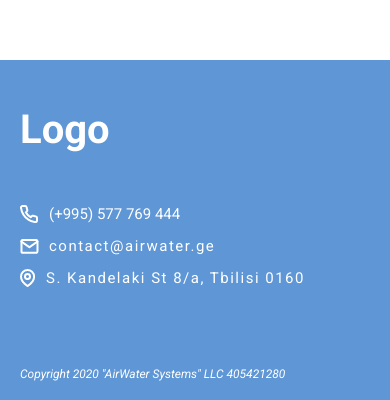
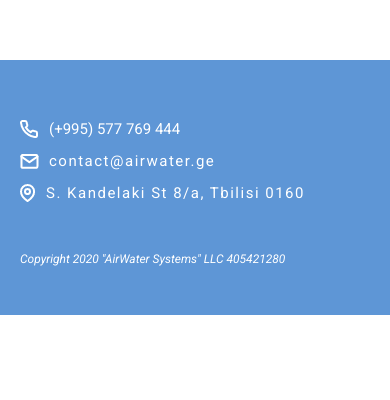
Before and after one commit to temito93/airwaters, a website: page index.html in a window 390 px wide. Shown: the part 3014-3414 px from the top of the page. After the commit the page ends 3329 px from the top, so only its background shows below. Drawn offline with nearby package versions, Linux system fonts and the light colour scheme; animation ran at ten frames a second.

Commit message:
updated footer

```diff
--- a/index.html
+++ b/index.html
@@ -181,8 +181,8 @@
 <footer>
     <div class="footer-container">
         <div class="footer-wrapper">
-            <div class="footer-logo">
-                <a class="footer-logo-a" href="index.html"> Logo </a>
+            <div class="footer-cop">
+                Copyright 2020 "AirWater Systems" LLC 405421280
             </div>
             <div class="footer-info">
                 <div class="footer-phone">
@@ -201,9 +201,7 @@
                 </div>
             </div>
         </div>
-        <div class="footer-cop">
-            Copyright 2020 "AirWater Systems" LLC 405421280
-        </div>
+
 
 
     </div>
--- a/scss/modules/private.scss
+++ b/scss/modules/private.scss
@@ -373,12 +373,7 @@
 
     }
 
-    // footer logo
-    %footer-logo-par {
-        color: 	#fff;
-        font-weight: bolder;
-        font-size: $p-40;
-    }
+
 
     // animation parameters
     %animation-bottom {
--- a/scss/site/footer.scss
+++ b/scss/site/footer.scss
@@ -2,10 +2,7 @@
 
     @extend %footer-par;
     .footer-container {
-        @media (max-width: 900px) {
-            display: flex;
-            flex-direction: column;
-        }
+
         @extend  %f-container-par;
         .footer-wrapper {
             @media (max-width: 1115px) {
@@ -13,18 +10,28 @@
                 padding-right: 20px;
             }
             @media (max-width: 900px) {
-                flex-direction: column;
+                flex-direction: column-reverse;
                 align-items: flex-start;
+                padding-top: 10px;
             }
             padding-top: 50px;
+            padding-bottom: 50px;
             display: flex;
             align-items: center;
             justify-content: space-between;
-            .footer-logo {
-                height: $p-45;
-                .footer-logo-a {
-                    @extend %footer-logo-par;
+
+            .footer-cop {
+                @media (max-width: 900px) {
+                    margin-top: 50px;
                 }
+                @media (max-width: 450px) {
+                    font-size: 12px;
+                }
+
+
+                color: #fff;
+                font-style: italic;
+                font-size: 18px;
             }
         }
 
@@ -41,9 +48,6 @@
                     @media (max-width: 450px) {
                         font-size: 15px;
                     }
-                    @media (max-width: 335px) {
-                        font-size: 13px;
-                    }
                     color: #fff;
                     font-size: 17px;
                     margin-left: 10px;
@@ -57,9 +61,6 @@
                 a{
                     @media (max-width: 450px) {
                         font-size: 15px;
-                    }
-                    @media (max-width: 335px) {
-                        font-size: 13px;
                     }
                     color: #fff;
                     font-size: 17px;
@@ -86,19 +87,6 @@
                 }
             }
         }
-        .footer-cop {
-            @media (max-width: 1115px) {
-                padding-left: 20px;
 
-            }
-            @media (max-width: 450px) {
-                font-size: 12px;
-            }
-            margin-top: 80px;
-            padding-bottom: 20px;
-            color: #fff;
-            font-style: italic;
-            font-size: 18px;
-        }
     }
 }
```
Also changed, not shown: about.html (+3 -5 lines), contact.html (+3 -5 lines), css/style.css.
